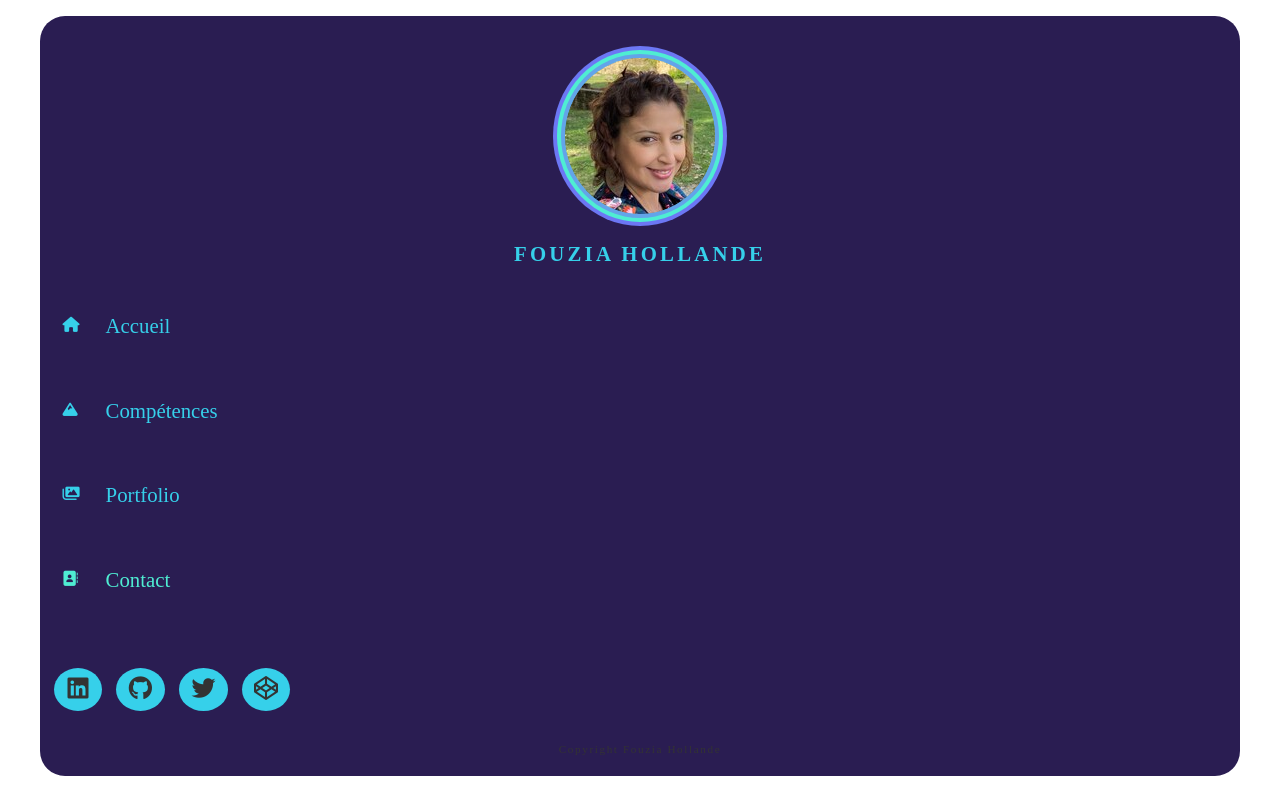
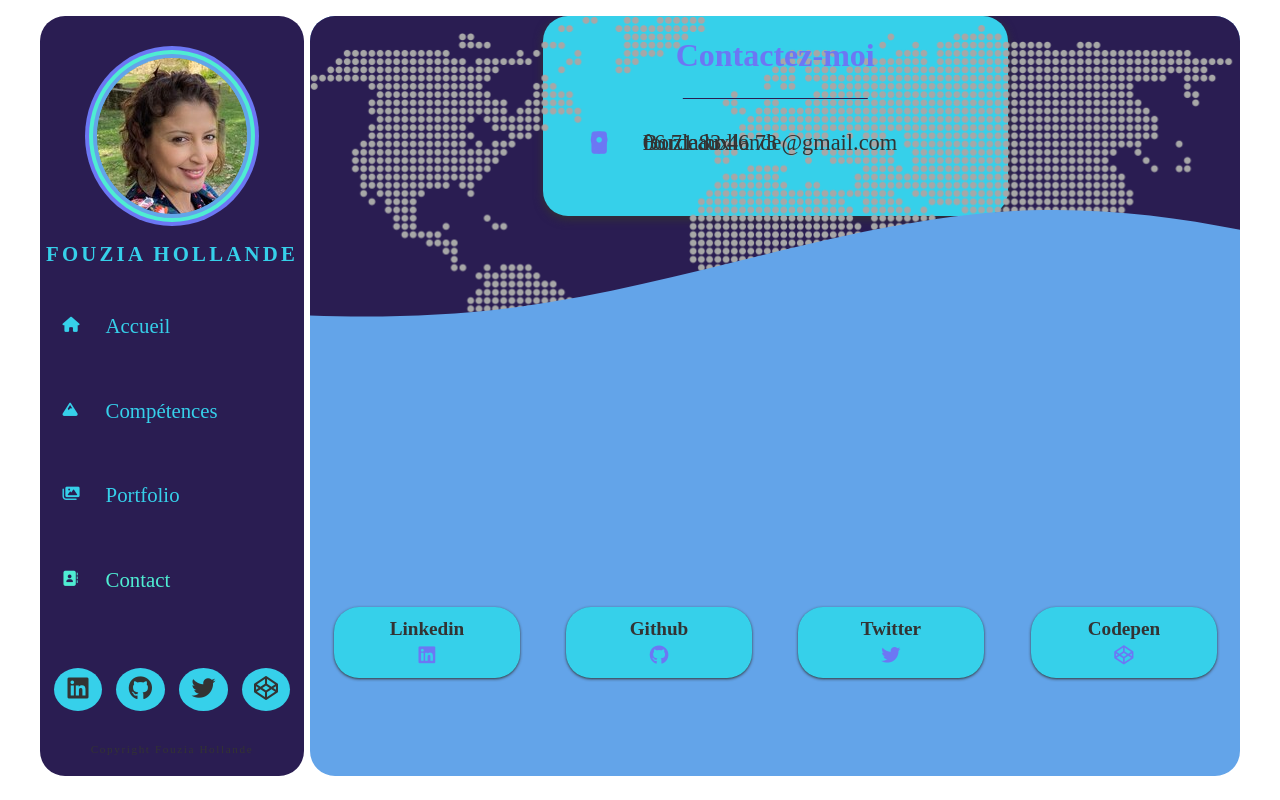
Before and after one commit to Fouzia33/portfolio-react, a React (Create React App) app: page /contact in a window 1280 px wide. Built offline with nearby package versions, Linux system fonts and the light colour scheme; a web font is replaced by a local one.

Commit message:
component contact ok

```diff
--- a/package.json
+++ b/package.json
@@ -8,6 +8,7 @@
     "@testing-library/user-event": "^13.5.0",
     "node-sass": "^7.0.0",
     "react": "^17.0.2",
+    "react-copy-to-clipboard": "^5.0.4",
     "react-dom": "^17.0.2",
     "react-router-dom": "^5.2.0",
     "react-scripts": "5.0.0",
--- a/src/pages/Contact.js
+++ b/src/pages/Contact.js
@@ -1,11 +1,77 @@
 import React from 'react';
 import Navigation from '../components/Navigation';
+import { CopyToClipboard } from 'react-copy-to-clipboard';
 
 const Contact = () => {
     return (
-        <div>
+        <div className='contact'>
             <Navigation />
+            <div className="contactContent">
+                <div className="header">
+                    <div className="contactBox">
+                        <h1>Contactez-moi</h1>
+                        <ul>
+                            <li>
+                                <i className='fas fa-map-marker-alt'></i>
+                                <span>Bordeaux</span>
+                            </li>
+
+                            <li>
+                                <i className='fas fa-mobile-alt'></i>
+                                <CopyToClipboard text='0671834673'>
+                                    <span
+                                        className="clickInput"
+                                        onClick={() => { alert('Téléphone copié!');}}
+                                    >
+                                        06 71 83 46 73
+                                    </span>
+                                </CopyToClipboard>
+                            </li>
+
+                            <li>
+                                <i className='fas fa-enveloppe'></i>
+                                <CopyToClipboard text='fouzia.hollande@gmail.com'>
+                                    <span
+                                        className="clickInput"
+                                        onClick={() => { alert('E-mail copié!');}}
+                                    >
+                                        fouzia.hollande@gmail.com
+                                    </span>
+                                </CopyToClipboard>
+                            </li>
+
+                        </ul>
+                    </div>
+                </div>
+
+                <div className="socialNetwork">
+                <ul>
+
+                    <a href="https://www.linkedin.com/in/fouzia-hollande/" target="_blank" rel='noopener noreferrer'>
+                        <h4>Linkedin</h4>
+                        <i className="fab fa-linkedin"></i>
+                    </a>
+
+                    <a href="https://github.com/" target="_blank" rel='noopener noreferrer'>
+                        <h4>Github</h4>
+                        <i className="fab fa-github"></i>
+                    </a>
+
+                    <a href="https://twitter.com/home" target="_blank" rel='noopener noreferrer'>
+                        <h4>Twitter</h4>
+                        <i className="fab fa-twitter"></i>
+                    </a>
+
+                    <a href="https://www.google.com" target="_blank" rel='noopener noreferrer'>
+                    <h4>Codepen</h4>
+                    <i className="fab fa-codepen"></i>
+                    </a>
+
+                </ul>
+            </div>
         </div>
+    </div>
+
     );
 };
 
--- a/src/styles/pages/_contact.scss
+++ b/src/styles/pages/_contact.scss
@@ -0,0 +1,170 @@
+.contactContent {
+    background: $color-3;
+    border-radius: $borderRadius;
+    width: 100%;
+    overflow: hidden;
+    display: grid;
+    grid-template-columns: 1fr;
+    grid-template-rows: 20% 45% 35%;
+    grid-template-areas:
+      "1"
+      "2"
+      "3";
+
+    .header {
+      grid-area: 1;
+      width: 100%;
+      position: relative;
+      background: $color-1;
+      height: 340px;
+
+      &:before {
+        content: '';
+        width: 100%;
+        height: 100%;
+        position: absolute;
+        background: url(../../media/map.jpg) no-repeat center top/cover;
+        filter: grayscale(100%);
+      }
+      &:after {
+        content: '';
+        width: 100%;
+        height: 100%;
+        position: absolute;
+        top: 30px;
+        background: url(../../media/shape.svg) no-repeat center /cover;
+
+      }
+    }
+    .contactBox {
+      grid-area: 2;
+      background: $color-5;
+      margin: 0 auto;
+      padding: 1rem 3rem;
+      z-index: 2;
+      border-radius: $borderRadius;
+      box-shadow: 0 3px 10px #333;
+      width: 50%;
+      min-width: 440px;
+      min-height: 200px;
+
+      h1 {
+        text-align: center;
+        margin-top: 0.3rem;
+        position: relative;
+        color: $color-2;
+
+        &:after {
+          content: '';
+          height: 1px;
+          width: 50%;
+          background: $color-1;
+          position: absolute;
+          bottom: -25px;
+          left: 50%;
+          transform: translateX(-50%);
+        }
+      }
+      ul {
+        height: 72%;
+        width: inherit;
+        display: grid;
+        margin-top: 3.5rem;
+
+        li {
+          position: relative;
+        }
+
+        i {
+          font-size: 1.4rem;
+          position: absolute;
+          transform: translateY(2px);
+          color: $color-2;
+        }
+        span {
+          font-size: 1.4rem;
+          position: absolute;
+          transform: translateX(52px);
+          background: transparent;
+          border: none;
+          outline: none;
+          width: 350px;
+          transition: .2s ease;
+        }
+        .clickInput:hover {
+          transform: translateX(56px);
+          cursor: pointer;
+        }
+      }
+    }
+    .socialNetwork {
+      grid-area: 3;
+      @include verticalCenter;
+
+      ul {
+        display: flex;
+        text-align: center;
+        width: 100%;
+        justify-content: space-around;
+
+        a {
+          width: 20%;
+          font-size: 1.2rem;
+          background: $color-5;
+          border-radius: $borderRadius;
+          display: inline-block;
+          padding: 0.7rem 0;
+          box-shadow: $shadow;
+          transform: scaleY(0);
+          transform-origin: center;
+          transition: .2s ease;
+          transition: scale .1s;
+
+          &:hover {
+            background: $color-4;
+          }
+
+          i {
+            color: $color-2;
+            margin-top: .3rem;
+          }
+        }
+        //ANIMATION
+        @mixin networkAnim($timeout) {
+          animation: pop 1s forwards;
+          animation-delay: $timeout;
+
+        }
+        @keyframes pop {
+          to {
+            transform: scaleY(1);
+          }
+        }
+        a:nth-child(1) {
+          @include networkAnim(.4s);
+        }
+        a:nth-child(2) {
+          @include networkAnim(.8s);
+        }
+        a:nth-child(3) {
+          @include networkAnim(1.2s);
+        }
+        a:nth-child(4) {
+          @include networkAnim(1.6s);
+        }
+      }
+    }
+  }
+  @media screen and (max-width: 500px){
+    .contactContent {
+      .contactBox {
+        min-width: 100% !important;
+      }
+      span {
+        font-size: .9rem !important;
+      }
+      h4 {
+        font-size: .9rem;
+      }
+    }
+  }
```
Also changed, not shown: 1 other file (tests, documents, lock files or other folders).
